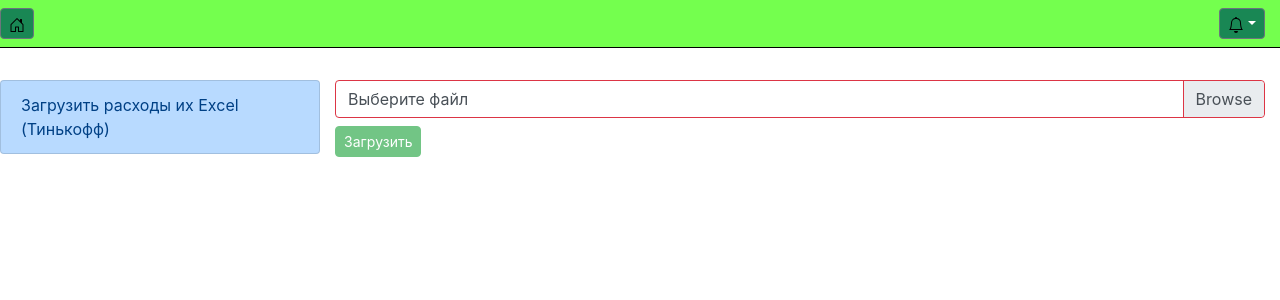
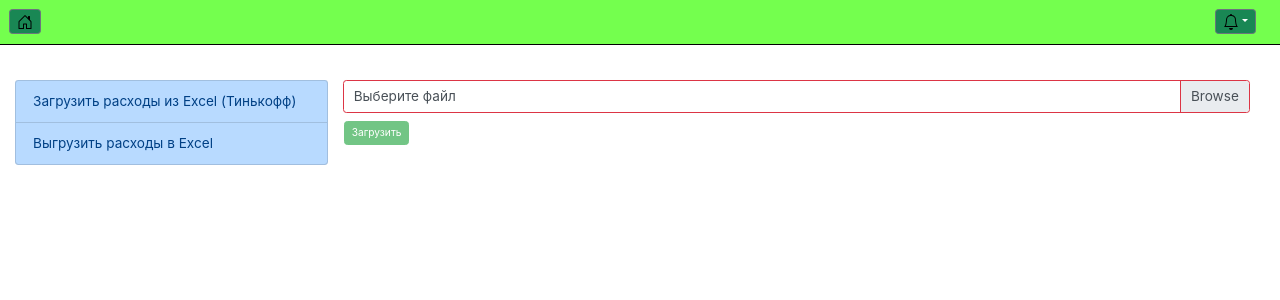
Before and after one commit to makeItCooler35/moneybook, a Vue app in the folder frontend/: page /operations/uploadtinkoff in a window 1280 px wide. Shown: the top 300 px of the page. Built offline with nearby package versions, Linux system fonts and the light colour scheme.

Commit message:
доработана стилизация

```diff
--- a/frontend/src/App.vue
+++ b/frontend/src/App.vue
@@ -1,16 +1,16 @@
 <template>
   <b-container id="app" fluid style="height: 90vh;">
-    <b-row class="bar">
-      <b-col>
+    <div class="bar">
+      <div>
         <side-bar/>
-      </b-col>
-      <b-col>
+      </div>
+      <div>
         <task-bar/>
-      </b-col>
-    </b-row>
-    <b-row class="main">
+      </div>
+    </div>
+    <div class="main">
       <router-view :key="$route.query?.parent"/>
-    </b-row>
+    </div>
   </b-container>
 </template>
 
--- a/frontend/src/assets/styles/style.scss
+++ b/frontend/src/assets/styles/style.scss
@@ -2,31 +2,31 @@ $primary: #0D6EFD;
 $success: #198754;
 $bar-color: rgba(116, 255, 78, 1);
 $padding-sm: .25rem .5rem;
-$font-size-sm: .875rem;
+$font-size-sm: .75rem;
+
+html {
+  font-size: 0.85rem;
+}
 
 .btn-secondary, .btn-secondary.disabled {
   background-color: $primary;
 }
 
 .bar {
-  .btn-secondary, .btn-secondary.disabled {
-    background-color: $success;
-  }
-
-  .dropdown-item {
-    border-bottom: 1px solid black;
-  }
-
+  display: flex;
+  justify-content: space-between;
   border-bottom: 1px solid black;
-  padding-top: 1vh;
-  padding-bottom: 1vh;
-  margin-bottom: 1vh;
+  padding: 1vh;
   position: fixed;
   left: 0;
   right: 0;
   top: 0;
   background-color: $bar-color;
-  z-index: 1;
+  z-index: 10;
+
+  .btn-secondary, .btn-secondary.disabled {
+    background-color: $success;
+  }
 }
 
 .main {
@@ -36,6 +36,7 @@ $font-size-sm: .875rem;
 .btn {
   padding: $padding-sm;
   font-size: $font-size-sm;
+  margin: .1rem;
 }
 
 .modal-dialog {
@@ -73,3 +74,26 @@ h1 {
   max-height: 90vh;
   overflow-y: auto;
 }
+
+.b-sidebar.b-sidebar-right {
+  .b-sidebar-header {
+    display: flex;
+    flex-direction: row-reverse;
+
+    .close {
+      margin-left: auto;
+      margin-right: 0;
+    }
+  }
+
+  .jobs {
+    display: flex;
+    justify-content: space-between;
+    align-items: center;
+    padding: 2px;
+
+    .info {
+      font-size: 2.1vh;
+    }
+  }
+}
--- a/frontend/src/views/OperationsView.vue
+++ b/frontend/src/views/OperationsView.vue
@@ -26,7 +26,8 @@ export default({
   data(){
     return{
       items:[
-        {title: 'Загрузить расходы их Excel (Тинькофф)', name: 'uploadtinkoff'},
+        {title: 'Загрузить расходы из Excel (Тинькофф)', name: 'uploadtinkoff'},
+        {title: 'Выгрузить расходы в Excel', name: 'unloadcosts'}
       ],
     };
   },
```
Also changed, not shown: frontend/src/assets/icons/clip.svg (added).
